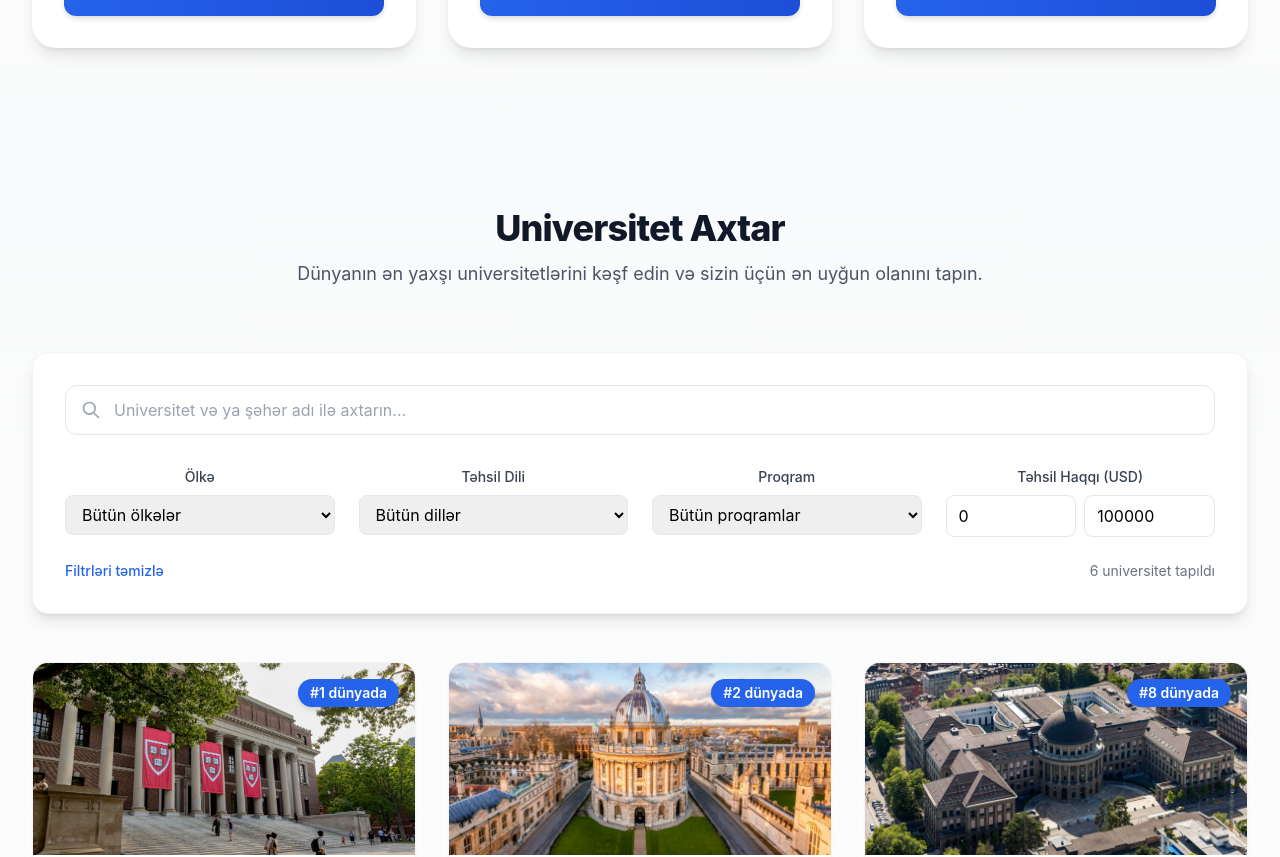
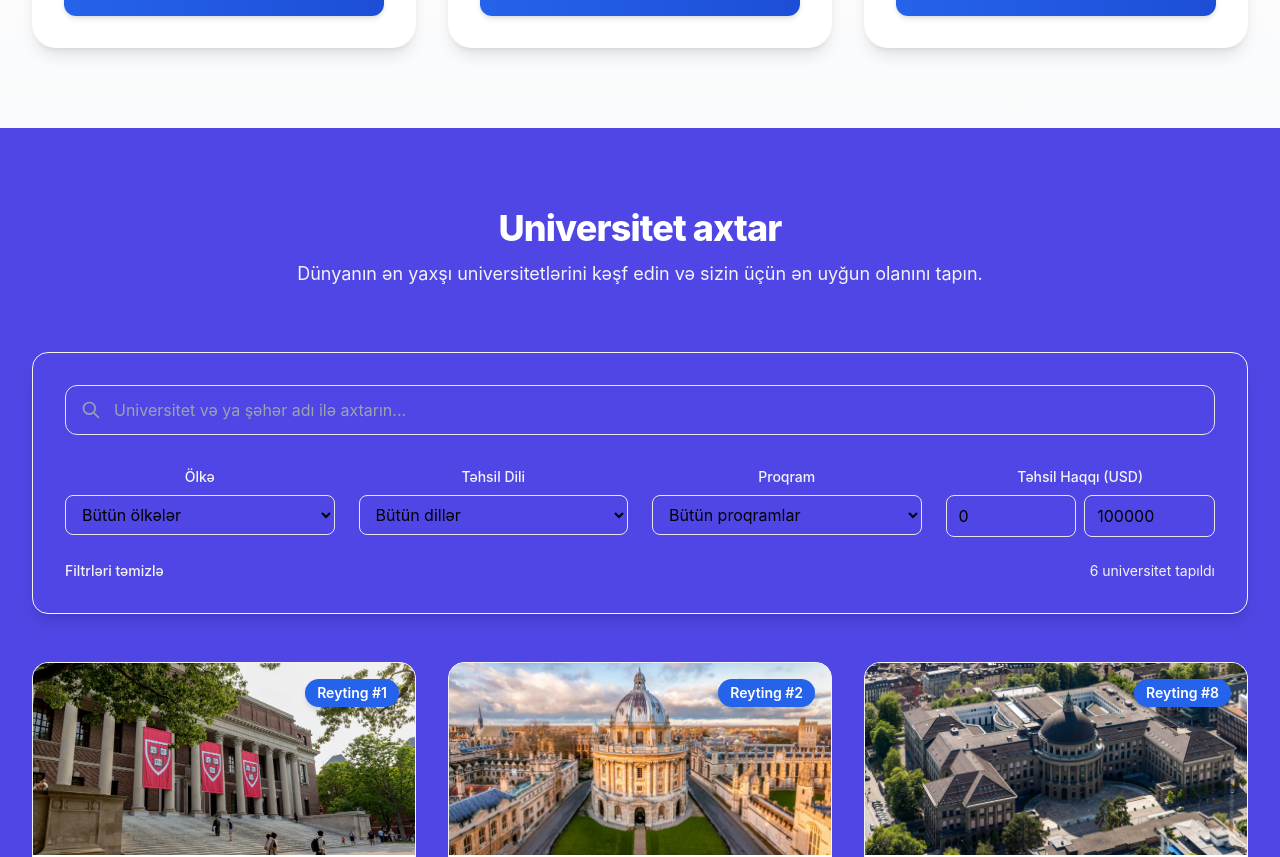
Before and after one commit to Faridmammad/edupol-study-abroad, a React (Create React App) app: page / in a window 1280 px wide. Shown: the part 1561-2418 px from the top of the page. Built offline with nearby package versions, Linux system fonts and the light colour scheme.

Commit message:
Updated style & data

```diff
--- a/src/components/UniversitySearch.tsx
+++ b/src/components/UniversitySearch.tsx
@@ -53,20 +53,20 @@ const UniversitySearch: React.FC = () => {
   };
 
   return (
-    <section id="search" className="py-20 bg-gradient-to-b from-gray-50 to-white">
+    <section id="search" className="py-20 bg-indigo-600 ">
       <div className="max-w-7xl mx-auto px-4 sm:px-6 lg:px-8">
         {/* Header */}
         <div className="text-center mb-16">
-          <h2 className="text-3xl md:text-4xl font-extrabold text-gray-900 tracking-tight mb-3">
-            Universitet Axtar
+          <h2 className="text-3xl md:text-4xl font-extrabold text-white tracking-tight mb-3">
+            Universitet axtar
           </h2>
-          <p className="text-lg text-gray-600 max-w-3xl mx-auto">
+          <p className="text-lg text-zinc-100 max-w-3xl mx-auto">
             Dünyanın ən yaxşı universitetlərini kəşf edin və sizin üçün ən uyğun olanını tapın.
           </p>
         </div>
 
         {/* Search and Filters */}
-        <div className="bg-white shadow-lg rounded-2xl p-8 mb-12 border border-gray-100">
+        <div className="bg-transparent shadow-lg rounded-2xl p-8 mb-12 border border-gray-100">
           {/* Search Bar */}
           <div className="mb-8">
             <div className="relative">
@@ -75,7 +75,7 @@ const UniversitySearch: React.FC = () => {
                 placeholder="Universitet və ya şəhər adı ilə axtarın..."
                 value={searchTerm}
                 onChange={(e) => setSearchTerm(e.target.value)}
-                className="w-full px-4 py-3 pl-12 border border-gray-200 rounded-xl focus:ring-2 focus:ring-primary-500 focus:border-transparent transition-all"
+                className="w-full px-4 py-3 pl-12 border bg-transparent border-gray-200 rounded-xl focus:ring-2 focus:ring-primary-500 focus:border-transparent transition-all"
               />
               <svg className="absolute left-4 top-1/2 transform -translate-y-1/2 w-5 h-5 text-gray-400" fill="none" stroke="currentColor" viewBox="0 0 24 24">
                 <path strokeLinecap="round" strokeLinejoin="round" strokeWidth={2} d="M21 21l-6-6m2-5a7 7 0 11-14 0 7 7 0 0114 0z" />
@@ -87,11 +87,11 @@ const UniversitySearch: React.FC = () => {
           <div className="grid grid-cols-1 md:grid-cols-2 lg:grid-cols-4 gap-6 mb-6">
             {/* Country */}
             <div>
-              <label className="block text-sm font-medium text-gray-700 mb-2">Ölkə</label>
+              <label className="block text-sm font-medium text-zinc-100 mb-2">Ölkə</label>
               <select
                 value={filters.country}
                 onChange={(e) => handleFilterChange('country', e.target.value)}
-                className="w-full px-3 py-2 border border-gray-200 rounded-lg focus:ring-2 focus:ring-primary-500 focus:border-transparent"
+                className="w-full px-3 py-2 bg-transparent border border-gray-200 rounded-lg focus:ring-2 focus:ring-primary-500 focus:border-transparent"
               >
                 <option value="">Bütün ölkələr</option>
                 {countries.map(country => (
@@ -102,11 +102,11 @@ const UniversitySearch: React.FC = () => {
 
             {/* Language */}
             <div>
-              <label className="block text-sm font-medium text-gray-700 mb-2">Təhsil Dili</label>
+              <label className="block text-sm font-medium text-zinc-100 mb-2">Təhsil Dili</label>
               <select
                 value={filters.studyLanguage}
                 onChange={(e) => handleFilterChange('studyLanguage', e.target.value)}
-                className="w-full px-3 py-2 border border-gray-200 rounded-lg focus:ring-2 focus:ring-primary-500 focus:border-transparent"
+                className="w-full px-3 py-2 bg-transparent border border-gray-200 rounded-lg focus:ring-2 focus:ring-primary-500 focus:border-transparent"
               >
                 <option value="">Bütün dillər</option>
                 {languages.map(language => (
@@ -117,11 +117,11 @@ const UniversitySearch: React.FC = () => {
 
             {/* Program */}
             <div>
-              <label className="block text-sm font-medium text-gray-700 mb-2">Proqram</label>
+              <label className="block text-sm font-medium text-zinc-100 mb-2">Proqram</label>
               <select
                 value={filters.program}
                 onChange={(e) => handleFilterChange('program', e.target.value)}
-                className="w-full px-3 py-2 border border-gray-200 rounded-lg focus:ring-2 focus:ring-primary-500 focus:border-transparent"
+                className="w-full px-3 py-2 bg-transparent border border-gray-200 rounded-lg focus:ring-2 focus:ring-primary-500 focus:border-transparent"
               >
                 <option value="">Bütün proqramlar</option>
                 {programs.map(program => (
@@ -132,21 +132,21 @@ const UniversitySearch: React.FC = () => {
 
             {/* Tuition Fee */}
             <div>
-              <label className="block text-sm font-medium text-gray-700 mb-2">Təhsil Haqqı (USD)</label>
+              <label className="block text-sm font-medium text-zinc-100 mb-2">Təhsil Haqqı (USD)</label>
               <div className="flex space-x-2">
                 <input
                   type="number"
                   placeholder="Min"
                   value={filters.tuitionFeeRange[0]}
                   onChange={(e) => handleFilterChange('tuitionFeeRange', [parseInt(e.target.value) || 0, filters.tuitionFeeRange[1]])}
-                  className="w-1/2 px-3 py-2 border border-gray-200 rounded-lg focus:ring-2 focus:ring-primary-500 focus:border-transparent"
+                  className="w-1/2 px-3 py-2 bg-transparent border border-gray-200 rounded-lg focus:ring-2 focus:ring-primary-500 focus:border-transparent"
                 />
                 <input
                   type="number"
                   placeholder="Max"
                   value={filters.tuitionFeeRange[1]}
                   onChange={(e) => handleFilterChange('tuitionFeeRange', [filters.tuitionFeeRange[0], parseInt(e.target.value) || 100000])}
-                  className="w-1/2 px-3 py-2 border border-gray-200 rounded-lg focus:ring-2 focus:ring-primary-500 focus:border-transparent"
+                  className="w-1/2 px-3 py-2 bg-transparent border border-gray-200 rounded-lg focus:ring-2 focus:ring-primary-500 focus:border-transparent"
                 />
               </div>
             </div>
@@ -156,11 +156,11 @@ const UniversitySearch: React.FC = () => {
           <div className="flex justify-between items-center text-sm">
             <button
               onClick={clearFilters}
-              className="text-primary-600 hover:text-primary-700 font-medium transition-colors"
+              className="text-zinc-100 hover:text-zinc-300 font-medium transition-colors"
             >
               Filtrləri təmizlə
             </button>
-            <span className="text-gray-500">
+            <span className="text-zinc-100">
               {filteredUniversities.length} universitet tapıldı
             </span>
           </div>
@@ -182,7 +182,7 @@ const UniversitySearch: React.FC = () => {
                 />
                 {university.ranking && (
                   <div className="absolute top-4 right-4 bg-primary-600 text-white px-3 py-1 rounded-full text-sm font-semibold shadow-md">
-                    #{university.ranking} dünyada
+                    Reyting #{university.ranking}
                   </div>
                 )}
               </div>
```
